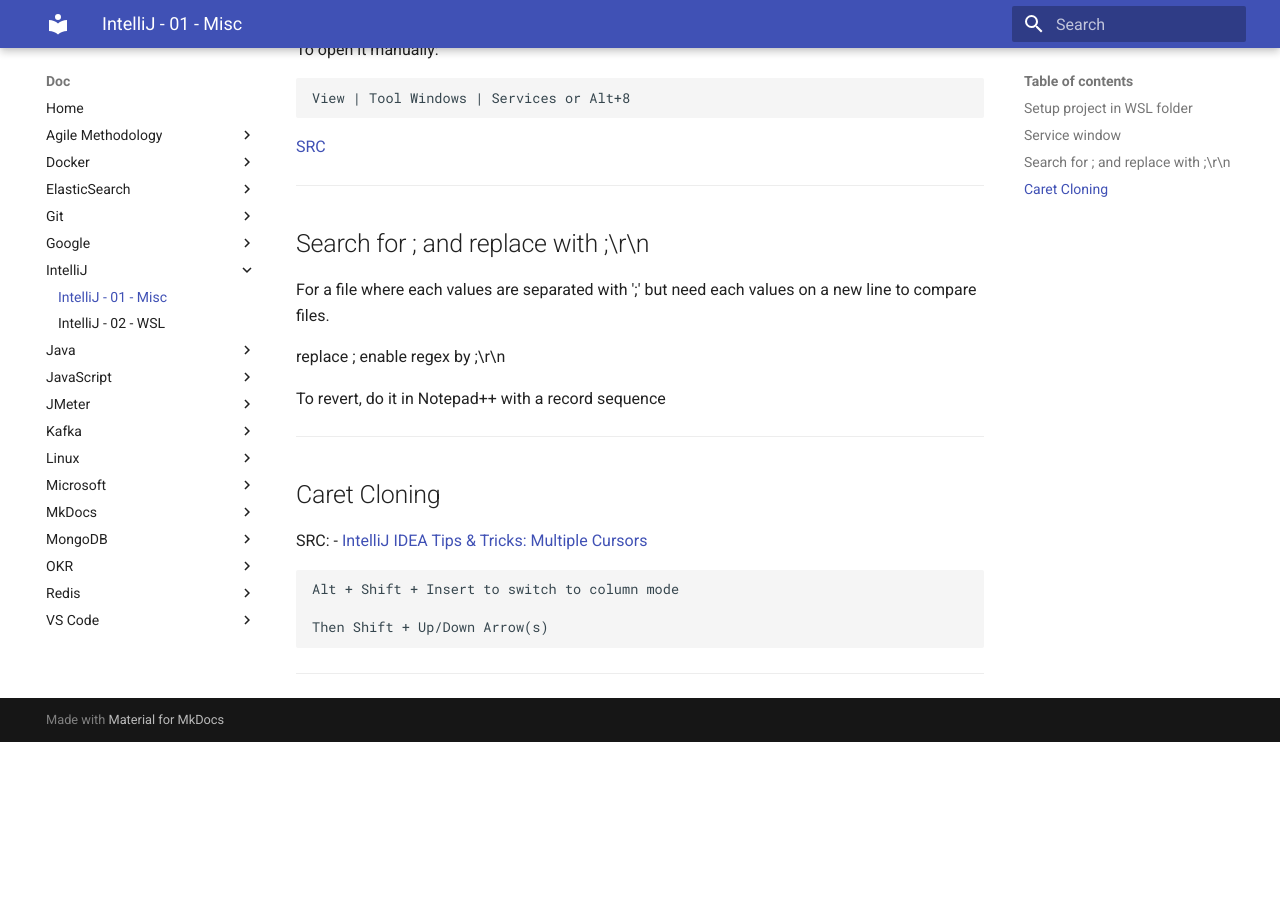
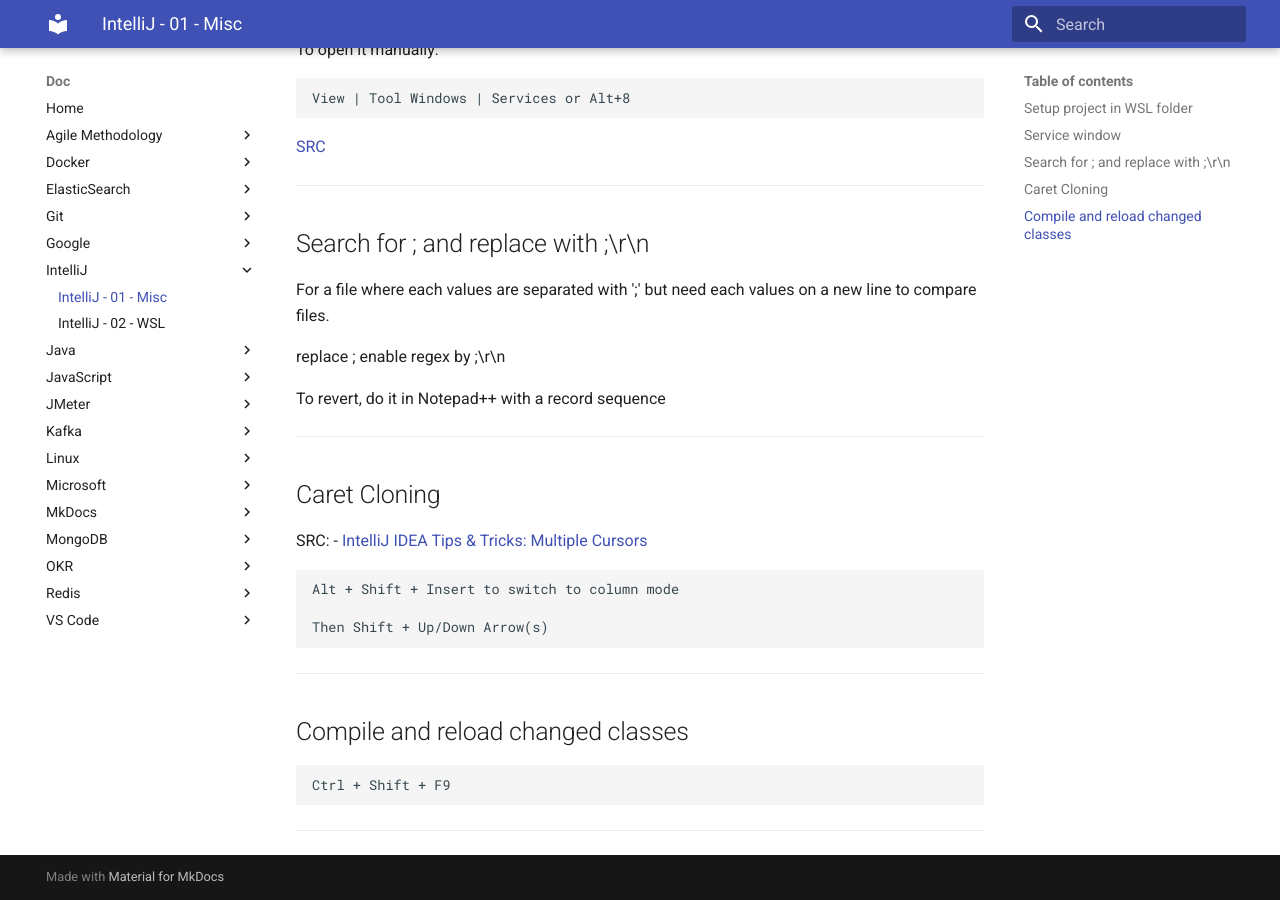
Before and after one commit to oldu73/doc, an MkDocs documentation site: the page built from docs/intellij/1-intellij-misc.md, in a window 1280 px wide and 900 px high, scrolled down 796 px. Built offline with MkDocs 1.6.1 and Material for MkDocs 9.7.7, drawn with Linux system fonts in a browser that asks for light colours; before the commit the page ends 1538 px from its top, so only the background shows below that.

Commit message:
intellij misc compile and reload changed classes

````diff
--- a/docs/intellij/1-intellij-misc.md
+++ b/docs/intellij/1-intellij-misc.md
@@ -59,3 +59,11 @@
 ```
 
 ***
+
+## Compile and reload changed classes
+
+```txt
+Ctrl + Shift + F9
+```
+
+***
````
